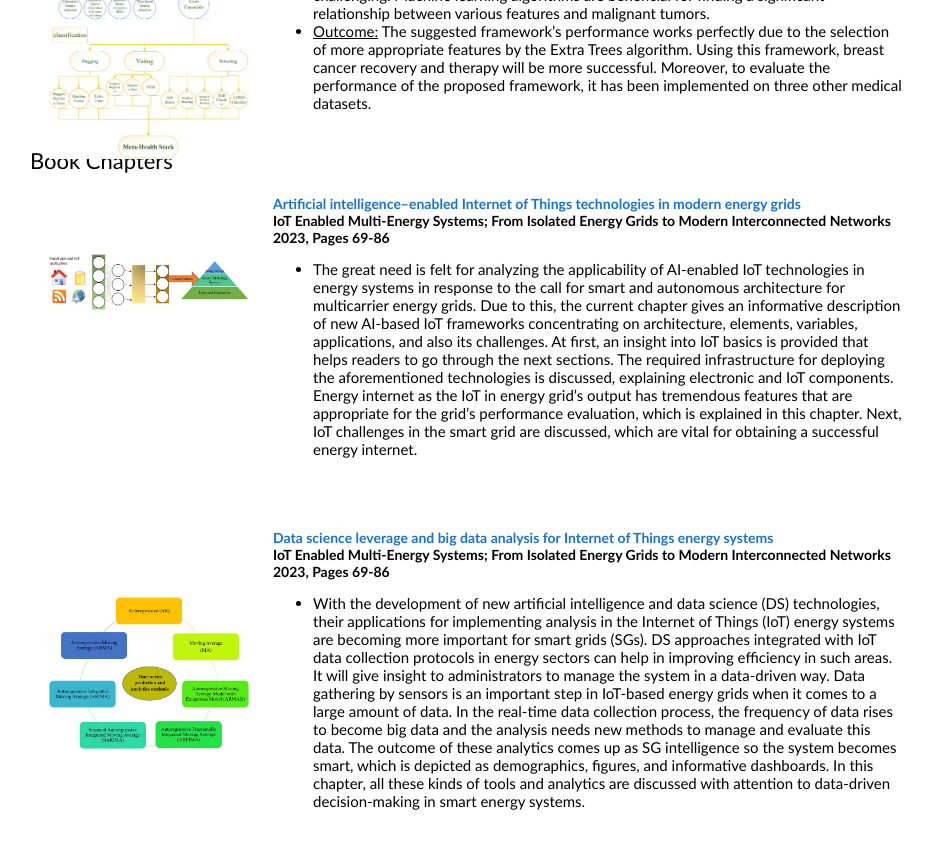
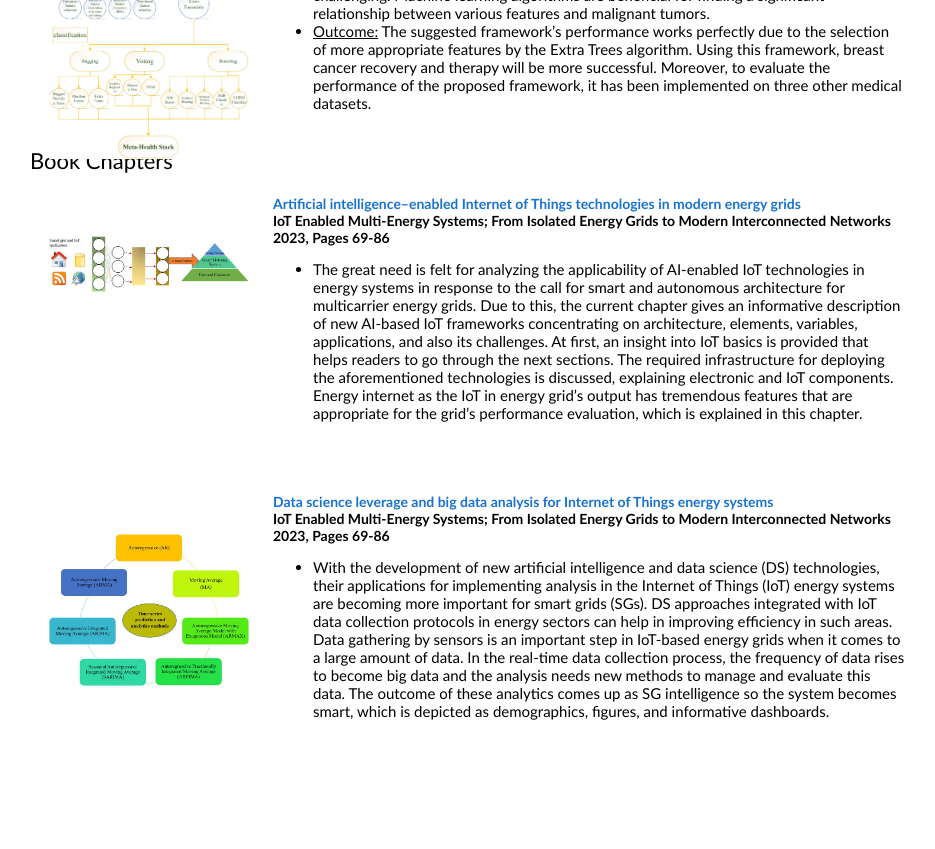
Before and after one commit to ArmanBehnam/ArmanBehnam.github.io, a Jekyll site: the page built from index.html, in a window 1280 px wide and 900 px high, scrolled down 1450 px. Shown: the top 849 px of the window, without its empty margins (163-1098 px from the left). Built offline with Jekyll 4.4.1, drawn with Linux system fonts in a browser that asks for light colours; after the commit the page ends 2264 px from its top, so only the background shows below that.

Commit message:
Update index.html

```diff
--- a/index.html
+++ b/index.html
@@ -216,7 +216,6 @@ title: Arman Behnam's website
 		At first, an insight into IoT basics is provided that helps readers to go through the next sections.
 		The required infrastructure for deploying the aforementioned technologies is discussed, explaining electronic and IoT components.
 		Energy internet as the IoT in energy grid’s output has tremendous features that are appropriate for the grid’s performance evaluation, which is explained in this chapter.
-		Next, IoT challenges in the smart grid are discussed, which are vital for obtaining a successful energy internet.
 		</li>
 	      </ul>
 	    </td>
@@ -240,10 +239,10 @@ title: Arman Behnam's website
 	      <ul>
 		<li>
 		With the development of new artificial intelligence and data science (DS) technologies, their applications for implementing analysis in the Internet of Things (IoT) energy systems are becoming more important for smart grids (SGs).
-		DS approaches integrated with IoT data collection protocols in energy sectors can help in improving efficiency in such areas. It will give insight to administrators to manage the system in a data-driven way.
-		Data gathering by sensors is an important step in IoT-based energy grids when it comes to a large amount of data. In the real-time data collection process, the frequency of data rises to become big data and the analysis needs new methods to manage and evaluate this data.
+		DS approaches integrated with IoT data collection protocols in energy sectors can help in improving efficiency in such areas.
+		Data gathering by sensors is an important step in IoT-based energy grids when it comes to a large amount of data.
+		In the real-time data collection process, the frequency of data rises to become big data and the analysis needs new methods to manage and evaluate this data.
 		The outcome of these analytics comes up as SG intelligence so the system becomes smart, which is depicted as demographics, figures, and informative dashboards.
-		In this chapter, all these kinds of tools and analytics are discussed with attention to data-driven decision-making in smart energy systems.
 		</li>
 	      </ul>
 	    </td>
```
